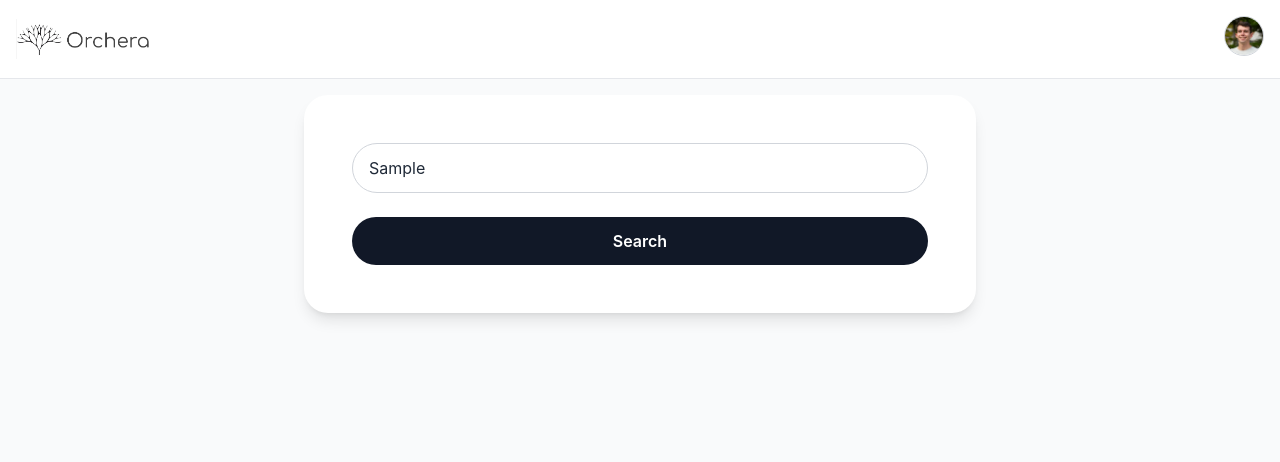
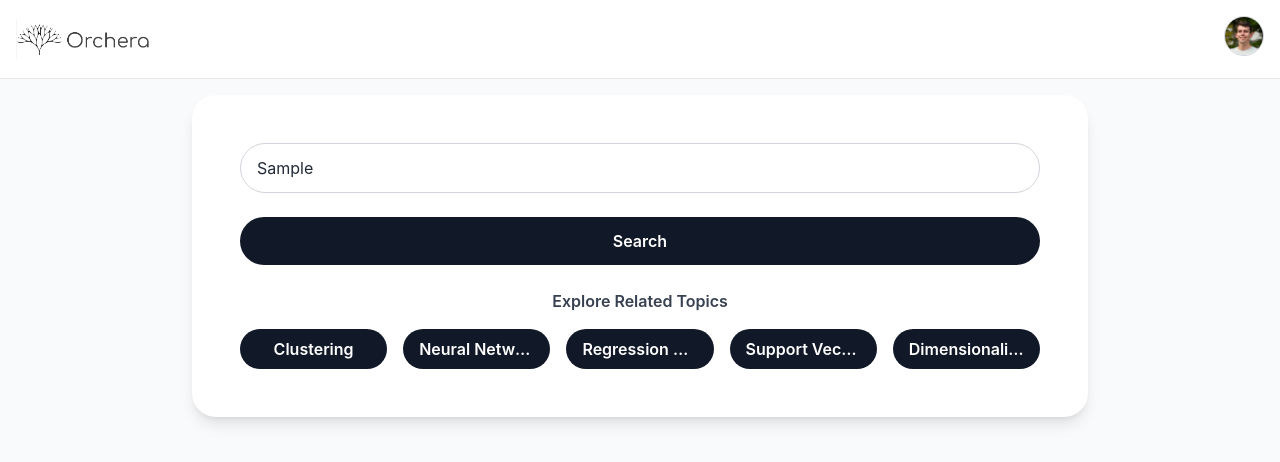
Before and after one commit to turnerburchard/orchara-frontend, a React (Create React App) app: page / in a window 1280 px wide. Both pictures are taken after typing "Sample" into the empty fields and a click on the button "Search". Shown: the top 462 px of the page. Built offline with nearby package versions, Linux system fonts and the light colour scheme; no server answers.

Commit message:
stopping for a bit

```diff
--- a/package.json
+++ b/package.json
@@ -39,6 +39,7 @@
     ]
   },
   "devDependencies": {
+    "@tailwindcss/forms": "^0.5.10",
     "autoprefixer": "^10.4.20",
     "gh-pages": "^6.3.0",
     "postcss": "^8.4.31",
--- a/src/App.js
+++ b/src/App.js
@@ -44,7 +44,7 @@ function App() {
         <main className="container mx-auto p-4">
           <div className="flex flex-col items-center">
             {/* Search Area */}
-            <div className="w-full max-w-2xl bg-white dark:bg-gray-800 p-6 rounded-3xl shadow-lg mb-8">
+            <div className="w-full max-w-4xl bg-white dark:bg-gray-800 p-6 rounded-3xl shadow-lg mb-8">
               <Search
                   query={query}
                   setQuery={setQuery}
--- a/src/components/Search.js
+++ b/src/components/Search.js
@@ -1,7 +1,35 @@
-import React from 'react';
+import React, { useState } from 'react';
 
-const Search = ({ query, setQuery, onSearch, loading }) => (
-    <form onSubmit={onSearch} className="bg-white dark:bg-gray-800 p-6 rounded-3xl space-y-6">
+const Search = ({ query, setQuery, onSearch, loading }) => {
+    const [showSubtopics, setShowSubtopics] = useState(false);
+
+    // Wrap the normal form submit to show subtopics after search
+    const handleSubmit = (e) => {
+        e.preventDefault();
+        onSearch(e);
+        setShowSubtopics(true);
+    };
+
+    // Static subtopic names (to be generated dynamically later via LLM)
+    const subtopics = [
+        "Clustering",
+        "Neural Networks",
+        "Regression Analysis",
+        "Support Vector Machines",
+        "Dimensionality Reduction"
+    ];
+
+    // When a subtopic is clicked, update the search field and trigger the search
+    const handleSubtopicClick = (topic) => {
+        setQuery(topic);
+        // Use a short delay to ensure state is updated before calling onSearch
+        setTimeout(() => {
+            onSearch({ preventDefault: () => {} });
+        }, 100);
+    };
+
+    return (
+        <form onSubmit={handleSubmit} className="bg-white dark:bg-gray-800 p-6 rounded-3xl space-y-6">
             <div className="flex flex-col">
                 <input
                     type="text"
@@ -10,7 +38,7 @@ const Search = ({ query, setQuery, onSearch, loading }) => (
                     value={query}
                     onChange={(e) => setQuery(e.target.value)}
                     required
-                className="px-4 py-3 border border-gray-300 rounded-full focus:outline-none focus:ring-2 focus:ring-gray-500"
+                    className="bg-white px-4 py-3 border border-gray-300 rounded-full focus:outline-none focus:ring-0 focus:shadow-none"
                 />
             </div>
             <button
@@ -20,7 +48,28 @@ const Search = ({ query, setQuery, onSearch, loading }) => (
             >
                 {loading ? 'Searching...' : 'Search'}
             </button>
+            {showSubtopics && (
+                <div className="space-y-4">
+                    <h3 className="text-center text-gray-700 dark:text-gray-200 font-semibold">
+                        Explore Related Topics
+                    </h3>
+                    <div className="grid grid-cols-5 gap-4">
+                        {subtopics.map((topic, index) => (
+                            <button
+                                type="button"
+                                key={index}
+                                onClick={() => handleSubtopicClick(topic)}
+                                title={topic}
+                                className="bg-gray-900 hover:bg-gray-800 text-white font-semibold py-2 px-4 rounded-full focus:outline-none focus:ring-2 focus:ring-gray-700 truncate"
+                            >
+                                {topic}
+                            </button>
+                        ))}
+                    </div>
+                </div>
+            )}
         </form>
     );
+};
 
 export default Search;
--- a/src/components/Summary.js
+++ b/src/components/Summary.js
@@ -43,7 +43,7 @@ const Summary = ({ results }) => {
 
     return (
         <div className="bg-white dark:bg-gray-800 p-6 rounded-3xl mt-8">
-            <h2 className="text-xl font-semibold mb-4 text-gray-800 dark:text-gray-100">Summary of Results:</h2>
+            {/*<h2 className="text-xl font-semibold mb-4 text-gray-800 dark:text-gray-100">Summary of Results:</h2>*/}
             {loadingSummary ? (
                 <p className="text-gray-600 dark:text-gray-300">Loading summary...</p>
             ) : summaryError ? (
--- a/src/index.css
+++ b/src/index.css
@@ -19,3 +19,17 @@ code {
 img {
   width: 50px
 }
+
+input:-webkit-autofill,
+input:-webkit-autofill:focus,
+input:-webkit-autofill:hover {
+  -webkit-box-shadow: 0 0 0px 1000px white inset !important;
+  box-shadow: 0 0 0px 1000px white inset !important;
+  -webkit-text-fill-color: #000 !important;
+}
+
+input:focus {
+  outline: none !important;
+  box-shadow: none !important;
+  border-color: #d1d5db !important;
+}
--- a/tailwind.config.js
+++ b/tailwind.config.js
@@ -8,5 +8,7 @@ module.exports = {
     theme: {
         extend: {},
     },
-    plugins: [],
+    plugins: [
+        require('@tailwindcss/forms'),
+    ],
 };
```
Lines whose indentation alone changed are shown as unchanged.
